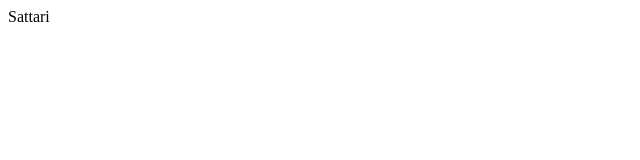
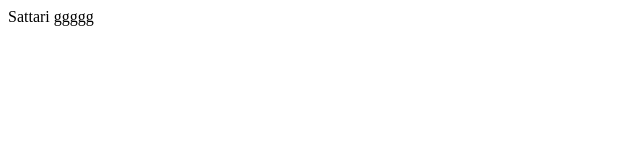
Before and after one commit to RadjaHidayat/RadjaHidayat.github.io, a plain HTML site: page index.html in a window 1280 px wide. Shown: the full height of the page, 0-640 px from the left. Drawn offline with Linux system fonts and the light colour scheme.

Commit message:
Update index.html

```diff
--- a/index.html
+++ b/index.html
@@ -7,6 +7,6 @@
     <title>Document</title>
 </head>
 <body>
-    Sattari
+    Sattari ggggg
 </body>
 </html>
```
